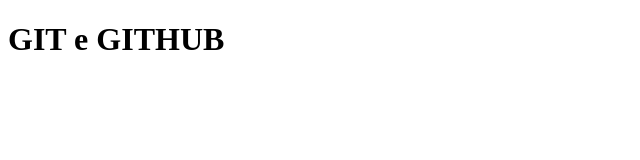
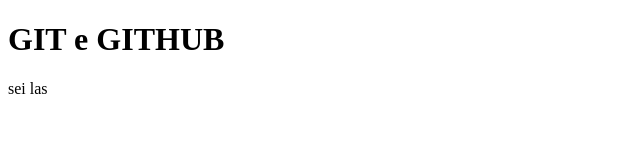
Before and after one commit to VictorHugo55/allbooks, a plain HTML site: page index.html in a window 1280 px wide. Shown: the full height of the page, 0-640 px from the left. Drawn offline with Linux system fonts and the light colour scheme.

Commit message:
Update index.html

```diff
--- a/index.html
+++ b/index.html
@@ -7,5 +7,6 @@
 </head>
 <body>
     <h1>GIT e GITHUB</h1>
+    <p>sei las</p>
 </body>
 </html>
```
